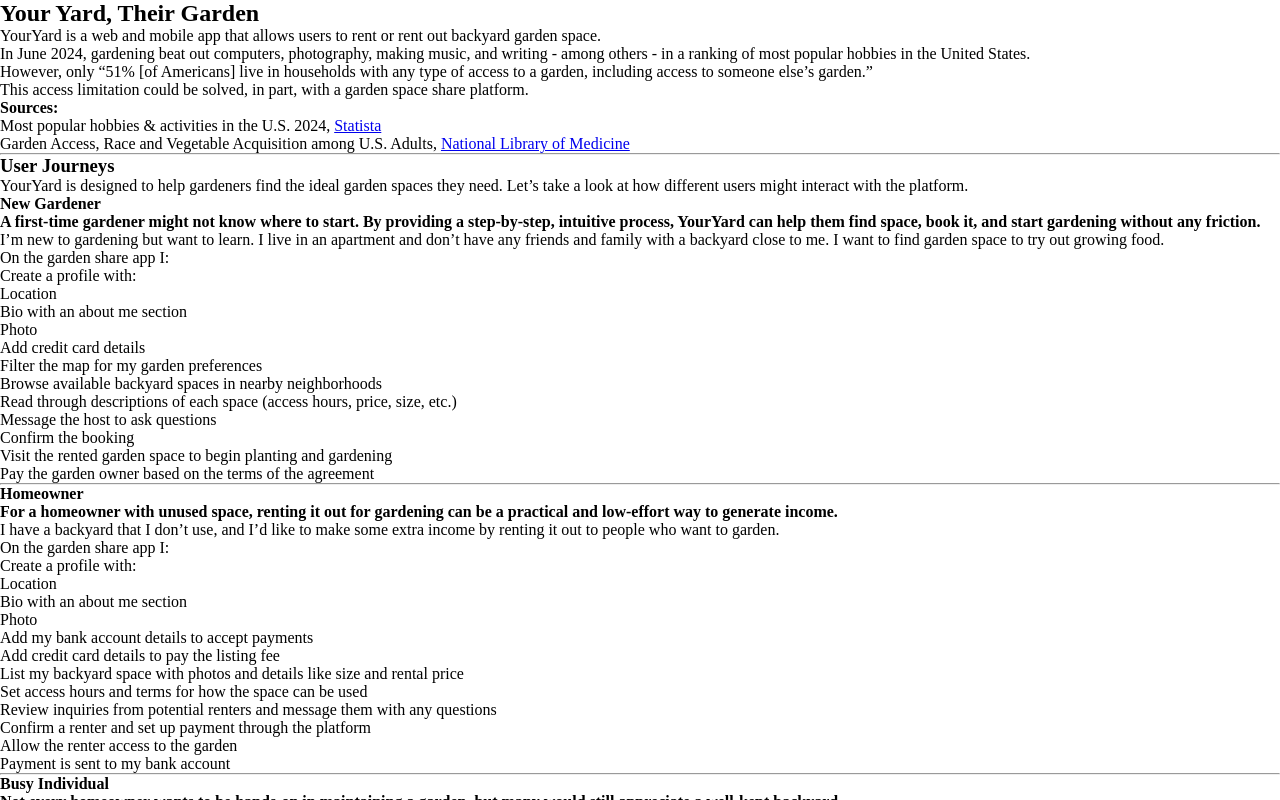
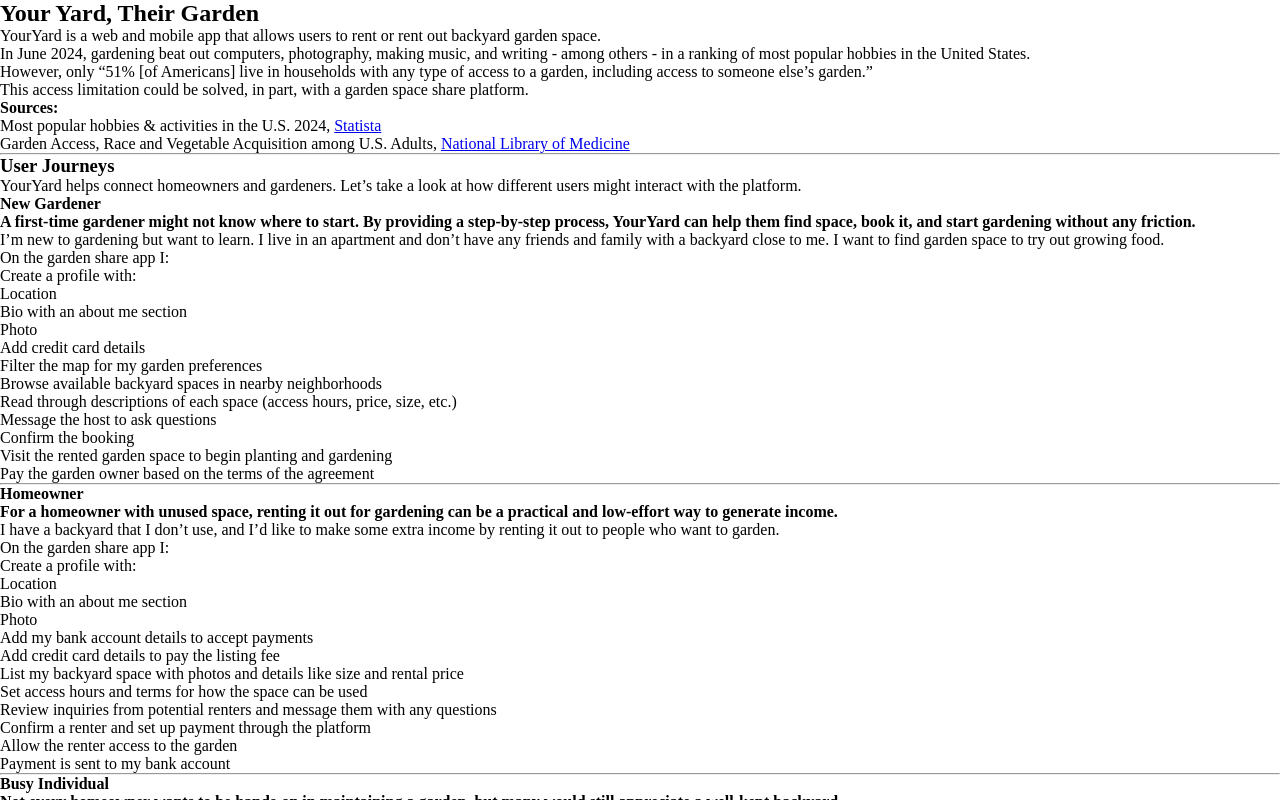
Before and after one commit to dejmedus/notes, a Next.js app: page /thoughts in a window 1280 px wide. Shown: the top 800 px of the page. Built offline with nearby package versions, Linux system fonts and the light colour scheme.

Commit message:
fix small typos & weird wording

```diff
--- a/pages/thoughts/index.mdx
+++ b/pages/thoughts/index.mdx
@@ -19,11 +19,11 @@
 
 ### User Journeys
 
-YourYard is designed to help gardeners find the ideal garden spaces they need. Let’s take a look at how different users might interact with the platform.
+YourYard helps connect homeowners and gardeners. Let’s take a look at how different users might interact with the platform.
 
 #### **New Gardener**
 
-**A first-time gardener might not know where to start. By providing a step-by-step, intuitive process, YourYard can help them find space, book it, and start gardening without any friction.**
+**A first-time gardener might not know where to start. By providing a step-by-step process, YourYard can help them find space, book it, and start gardening without any friction.**
 
 > I’m new to gardening but want to learn. I live in an apartment and don’t have any friends and family with a backyard close to me. I want to find garden space to try out growing food.
 >
@@ -150,7 +150,7 @@
 
 3. **Not all people who want to garden have garden space, and not all people who have a backyard want to utilize it.**
 
-   - Gather data on homeownership rates and the availability of garden space by region, including the percentage of households with backyards and those without access to outdoor space.
+   - Gather data on home ownership rates and the availability of garden space by region, including the percentage of households with backyards and those without access to outdoor space.
    - Interview homeowners to understand why some don’t utilize their backyards (lack of time, interest, or knowledge) and assess their interest in renting the space out for others to garden.
    - Survey individuals, gardening groups, and community garden collectives to determine how many people rely on shared spaces to garden and what obstacles prevent access to garden space, such as housing restrictions or affordability.
 
```
